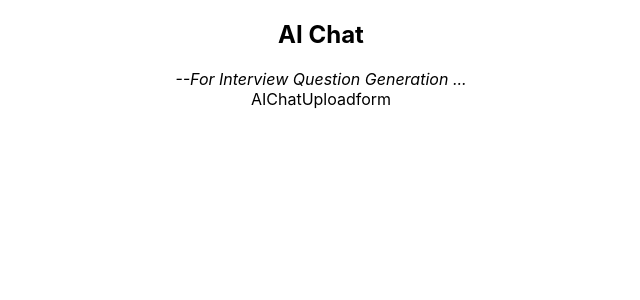
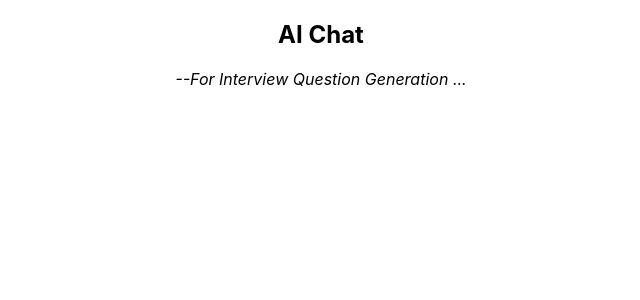
Before and after one commit to Vyshnasreenu/AI_Chat, a React (Create React App) app: page / in a window 1280 px wide. Shown: the top 300 px of the page, without its empty margins (319-959 px from the left). Built offline with nearby package versions, Linux system fonts and the light colour scheme.

Commit message:
aichat file changes

```diff
--- a/src/components/AIChatUploadform.js
+++ b/src/components/AIChatUploadform.js
@@ -2,7 +2,9 @@ import React from 'react'
 
 const AIChatUploadform = () => {
   return (
-    <div>AIChatUploadform</div>
+    <div>
+
+    </div>
   )
 }
 
```
